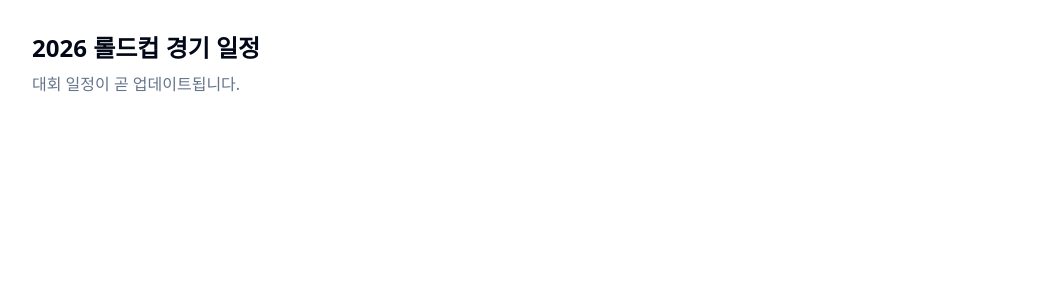
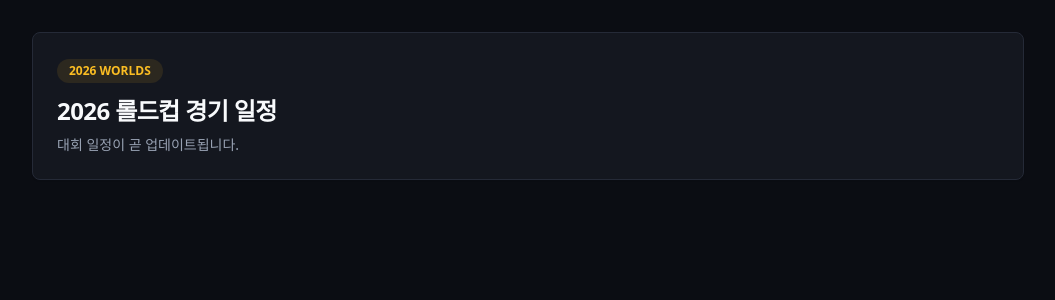
Before and after one commit to hanpla/hanpla-lol-worlds, a Next.js app: page / in a window 1280 px wide. Shown: the top 300 px of the page, without its empty margins (112-1167 px from the left). Built offline with nearby package versions, Linux system fonts and the light colour scheme.

Commit message:
feat(theme): ThemeProvider 및 다크 테마 글로벌 스타일 구축

```diff
--- a/src/app/globals.css
+++ b/src/app/globals.css
@@ -2,47 +2,70 @@
 @tailwind components;
 @tailwind utilities;
 
+@layer base {
   :root {
     --background: 0 0% 100%;
-  --foreground: 222.2 84% 4.9%;
+    --foreground: 224 71% 4%;
     --card: 0 0% 100%;
-  --card-foreground: 222.2 84% 4.9%;
+    --card-foreground: 224 71% 4%;
     --popover: 0 0% 100%;
-  --popover-foreground: 222.2 84% 4.9%;
-  --primary: 221.2 83.2% 53.3%;
-  --primary-foreground: 210 40% 98%;
-  --secondary: 210 40% 96.1%;
-  --secondary-foreground: 222.2 47.4% 11.2%;
-  --muted: 210 40% 96.1%;
-  --muted-foreground: 215.4 16.3% 46.9%;
-  --accent: 210 40% 96.1%;
-  --accent-foreground: 222.2 47.4% 11.2%;
+    --popover-foreground: 224 71% 4%;
+    --primary: 43 85% 45%;
+    --primary-foreground: 0 0% 100%;
+    --secondary: 220 14% 96%;
+    --secondary-foreground: 224 71% 4%;
+    --muted: 220 14% 96%;
+    --muted-foreground: 220 9% 46%;
+    --accent: 187 90% 38%;
+    --accent-foreground: 0 0% 100%;
     --destructive: 0 84.2% 60.2%;
     --destructive-foreground: 210 40% 98%;
-  --border: 214.3 31.8% 91.4%;
-  --input: 214.3 31.8% 91.4%;
-  --ring: 221.2 83.2% 53.3%;
+    --border: 220 13% 91%;
+    --input: 220 13% 91%;
+    --ring: 43 85% 45%;
     --radius: 0.5rem;
+
+    /* LoL Worlds Accent Colors */
+    --gold: 43 85% 45%;
+    --gold-foreground: 0 0% 100%;
+    --cyan: 187 90% 38%;
+    --cyan-foreground: 0 0% 100%;
   }
 
   .dark {
-  --background: 222.2 84% 4.9%;
+    --background: 225 25% 6%;
     --foreground: 210 40% 98%;
-  --card: 222.2 84% 4.9%;
+    --card: 224 22% 10%;
     --card-foreground: 210 40% 98%;
-  --popover: 222.2 84% 4.9%;
+    --popover: 224 22% 10%;
     --popover-foreground: 210 40% 98%;
-  --primary: 217.2 91.2% 59.8%;
-  --primary-foreground: 222.2 47.4% 11.2%;
-  --secondary: 217.2 32.6% 17.5%;
+    --primary: 43 96% 56%;
+    --primary-foreground: 224 71% 4%;
+    --secondary: 224 20% 16%;
     --secondary-foreground: 210 40% 98%;
-  --muted: 217.2 32.6% 17.5%;
-  --muted-foreground: 215 20.2% 65.1%;
-  --accent: 217.2 32.6% 17.5%;
-  --accent-foreground: 210 40% 98%;
+    --muted: 224 20% 14%;
+    --muted-foreground: 218 15% 65%;
+    --accent: 187 92% 50%;
+    --accent-foreground: 224 71% 4%;
     --destructive: 0 62.8% 30.6%;
     --destructive-foreground: 210 40% 98%;
-  --border: 217.2 32.6% 17.5%;
-  --input: 217.2 32.6% 17.5%;
-  --ring: 224.3 76.3% 48%;
+    --border: 224 20% 18%;
+    --input: 224 20% 18%;
+    --ring: 43 96% 56%;
+
+    /* LoL Worlds Accent Colors */
+    --gold: 43 96% 56%;
+    --gold-foreground: 224 71% 4%;
+    --cyan: 187 92% 50%;
+    --cyan-foreground: 224 71% 4%;
   }
+}
+
+@layer base {
+  * {
+    @apply border-border;
+  }
+  body {
+    @apply bg-background text-foreground;
+  }
+}
--- a/src/app/layout.tsx
+++ b/src/app/layout.tsx
@@ -1,4 +1,5 @@
 import type { Metadata } from "next";
+import { ThemeProvider } from "@/components/common/theme-provider";
 import "@/app/globals.css";
 
 export const metadata: Metadata = {
@@ -13,8 +14,15 @@ type RootLayoutProps = {
 const RootLayout = ({ children }: RootLayoutProps) => {
   return (
     <html lang="ko" suppressHydrationWarning>
-      <body className="min-h-screen bg-background text-foreground antialiased">
-        {children}
+      <body className="min-h-screen bg-background text-foreground antialiased selection:bg-primary/20 selection:text-primary">
+        <ThemeProvider
+          attribute="class"
+          defaultTheme="dark"
+          enableSystem={false}
+          disableTransitionOnChange
+        >
+          {children}
+        </ThemeProvider>
       </body>
     </html>
   );
--- a/src/app/page.tsx
+++ b/src/app/page.tsx
@@ -1,10 +1,17 @@
 const HomePage = () => {
   return (
     <main className="mx-auto max-w-5xl px-4 py-8">
-      <h1 className="text-2xl font-bold">2026 롤드컵 경기 일정</h1>
-      <p className="mt-2 text-muted-foreground">
-        대회 일정이 곧 업데이트됩니다.
-      </p>
+      <div className="rounded-lg border border-border bg-card p-6 shadow-sm">
+        <span className="inline-block rounded-full bg-primary/10 px-3 py-1 text-xs font-semibold text-primary">
+          2026 WORLDS
+        </span>
+        <h1 className="mt-3 text-2xl font-bold tracking-tight text-foreground">
+          2026 롤드컵 경기 일정
+        </h1>
+        <p className="mt-2 text-sm text-muted-foreground">
+          대회 일정이 곧 업데이트됩니다.
+        </p>
+      </div>
     </main>
   );
 };
--- /dev/null
+++ b/src/components/common/theme-provider.tsx
@@ -0,0 +1,10 @@
+"use client";
+
+import * as React from "react";
+import { ThemeProvider as NextThemesProvider } from "next-themes";
+
+type ThemeProviderProps = React.ComponentProps<typeof NextThemesProvider>;
+
+export const ThemeProvider = ({ children, ...props }: ThemeProviderProps) => {
+  return <NextThemesProvider {...props}>{children}</NextThemesProvider>;
+};
```
Lines whose indentation alone changed are shown as unchanged.
